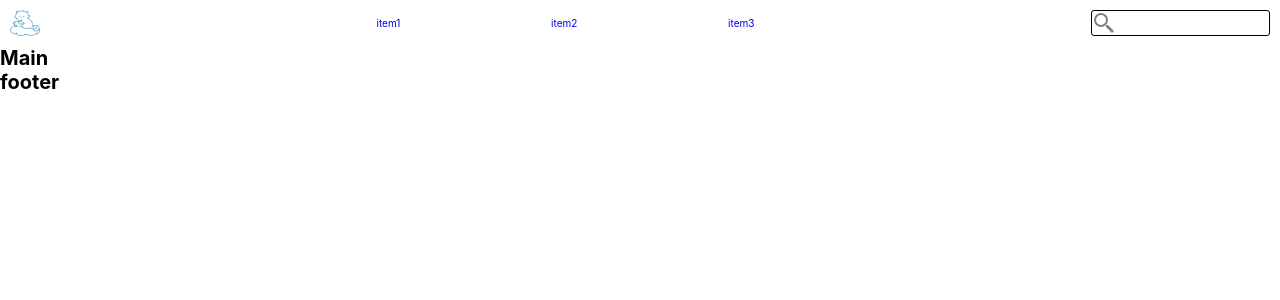
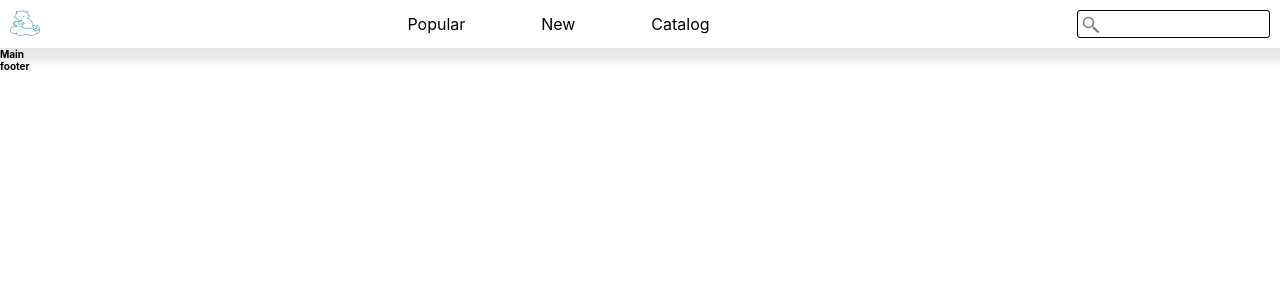
Before and after one commit to Streammer/react-reading-books, a React (Create React App) app: page / in a window 1280 px wide. Shown: the top 300 px of the page. Built offline with nearby package versions, Linux system fonts and the light colour scheme.

Commit message:
header component was been created

```diff
--- a/src/App.tsx
+++ b/src/App.tsx
@@ -1,5 +1,5 @@
 import React from 'react'
-import { BrowserRouter, Route, Switch, Redirect } from 'react-router-dom'
+import { BrowserRouter } from 'react-router-dom'
 import Footer from './components/Footer'
 import Header from './components/Header'
 import Main from './components/Main'
--- a/src/components/Header/index.tsx
+++ b/src/components/Header/index.tsx
@@ -1,17 +1,22 @@
-import React, { FC } from 'react'
-import Container from '../Container'
+import { FC } from 'react'
+import { Link } from 'react-router-dom'
+
 import mainLogo from '../../assets/reading-book-logo.png'
 import Search from '../Search'
 import Navigation from '../Navigation'
+import Container from '../Container'
+
 import styles from './style.module.scss'
 
 const Header: FC = () => {
 	return (
-		<header>
+		<header className={styles.header}>
 			<Container>
 				<div className={styles.wrapper}>
-					<img src={mainLogo} alt="Main logo image" className={styles.logoImage} />
-					<Navigation/>
+					<Link to='/'>
+						<img src={mainLogo} alt="Main logo image" className={styles.logoImage} />
+					</Link>
+					<Navigation />
 					<Search />
 				</div>
 			</Container>
--- a/src/components/Header/style.module.scss
+++ b/src/components/Header/style.module.scss
@@ -1,3 +1,7 @@
+.header {
+	box-shadow: 0 3px 10px 10px rgba(0, 0, 0, 0.1);
+}
+
 .wrapper {
 	width: 100%;
 	padding: 10px;
--- a/src/components/Navigation/index.tsx
+++ b/src/components/Navigation/index.tsx
@@ -1,14 +1,15 @@
 import React, {FC} from 'react'
 import styles from './style.module.scss'
-import { Link } from 'react-router-dom';
+import { Link } from 'react-router-dom'
+
 
 const Navigation: FC = () => {
     return (
         <>
             <nav className={styles.navigation}>
-                <Link to ='#'>item1</Link>
-                <Link to ='#'>item2</Link>
-                <Link to = '#'>item3</Link>
+                <Link to ='/'>Popular</Link>
+                <Link to ='/'>New</Link>
+                <Link to ='/'>Catalog</Link>
             </nav>
         </>
     );
--- a/src/components/Navigation/style.module.scss
+++ b/src/components/Navigation/style.module.scss
@@ -1,10 +1,15 @@
 .navigation {
     display: flex;
-    justify-content: space-between;
+    justify-content: space-around;
     align-items: center;
     max-width: 30%;
     width: 100%;
     a {
         text-decoration: none;
+        font-size: 1.6rem;
+        color: #000;
+        &:hover {
+            color:#67bae6;
+        }
     }
 }
--- a/src/components/Search/index.tsx
+++ b/src/components/Search/index.tsx
@@ -4,8 +4,8 @@ import cx from 'classnames'
 import { useState } from 'react';
 
 const Search: FC = () => {
-    const [iconVisible, setIconVisible] = useState(true)
-    const [searchValue, setSearchValue] = useState('')
+    const [iconVisible, setIconVisible] = useState<boolean>(true)
+    const [searchValue, setSearchValue] = useState<string>('')
 
     const hideIcon = () => {
         setIconVisible(false)
@@ -16,8 +16,7 @@ const Search: FC = () => {
         }
 
     }
-    const setValue = (e:React.SyntheticEvent)=> {
-        console.log(e)
+    const setValue = (e:React.SyntheticEvent<HTMLInputElement>)=> {
         setSearchValue((e.target as HTMLInputElement).value)
     }
     return (
--- a/src/components/Search/style.module.scss
+++ b/src/components/Search/style.module.scss
@@ -2,8 +2,15 @@
     outline: none;
     border: 1px solid;
     border-radius: 3px;
+    padding: 5px;
+    font-size: 1.4rem;
     &.icon {
         background-image: url('../../assets/icons/icon-search.svg');
         background-repeat: no-repeat;
+        background-position: top 4px  left 3px;
+        background-size: 20px 20px;
+    }
+    &:focus {
+        border: 1px solid #67bae6;
     }
 }
--- a/src/index.css
+++ b/src/index.css
@@ -14,4 +14,5 @@ code {
   margin: 0;
   padding: 0;
   box-sizing: border-box;
+  font-size: 10px;
 }
--- a/src/index.tsx
+++ b/src/index.tsx
@@ -1,10 +1,8 @@
-import React from 'react'
 import ReactDOM from 'react-dom'
 import './index.css'
 import App from './App'
 
-
 ReactDOM.render(
-    <App />,
-  document.getElementById('root')
+	<App />,
+	document.getElementById('root')
 )
```
